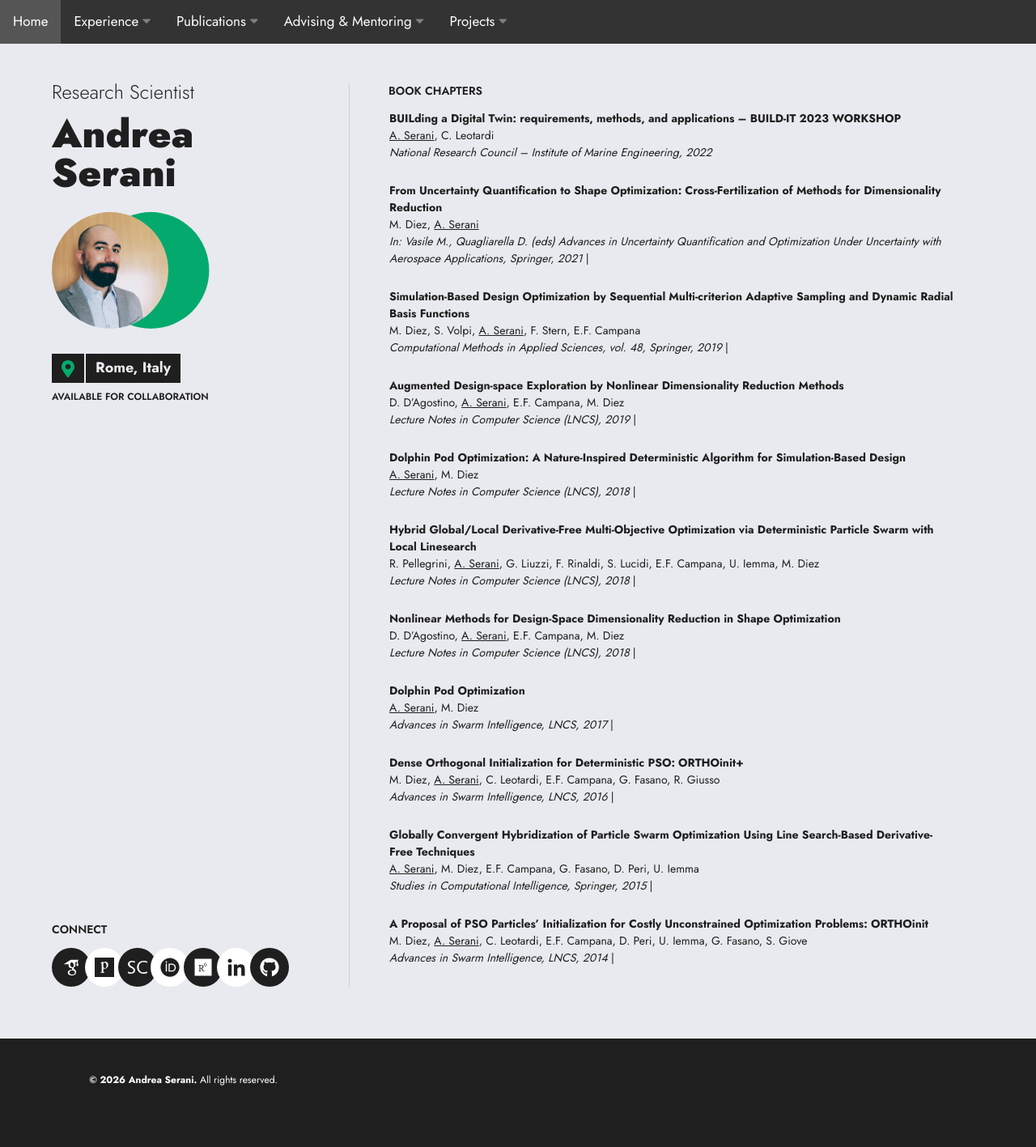
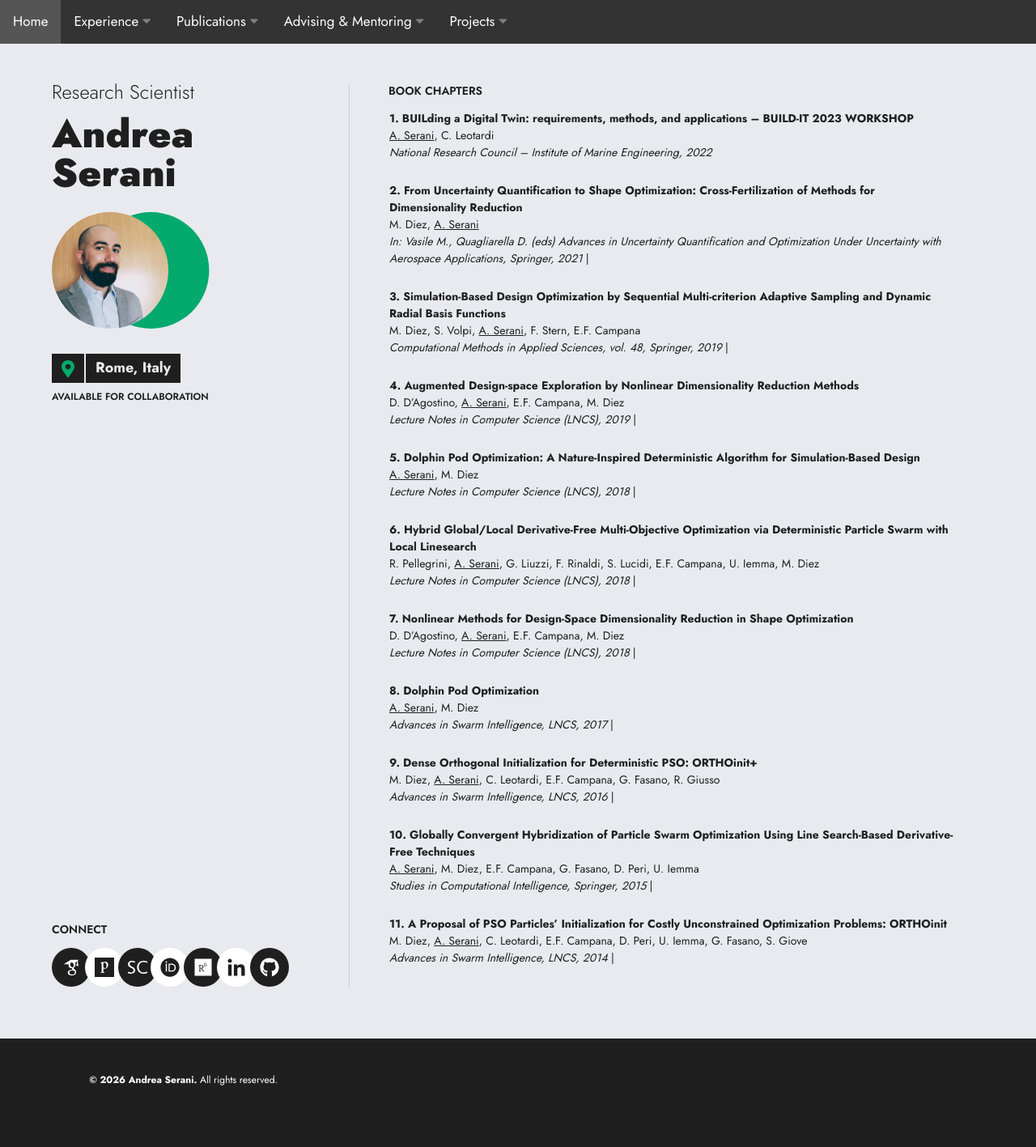
Before and after one commit to aserani/aserani.github.io, a Jekyll site: the page built from html/chapters.html, in a window 1280 px wide. Shown: the whole page at 81% size. Built offline with Jekyll 4.4.1, drawn with Linux system fonts in a browser that asks for light colours; a style sheet for code colours, icons or effects is not loaded.

Commit message:
Update styles.css

```diff
--- a/assets/styles.css
+++ b/assets/styles.css
@@ -1307,3 +1307,13 @@ div.container {
   margin-top:8px;
   opacity:0.9;
 }
+
+/* === Publications auto-numbering === */
+body {
+  counter-reset: pub;
+}
+
+.cp-num::before {
+  counter-increment: pub;
+  content: counter(pub) ". ";
+}
```
